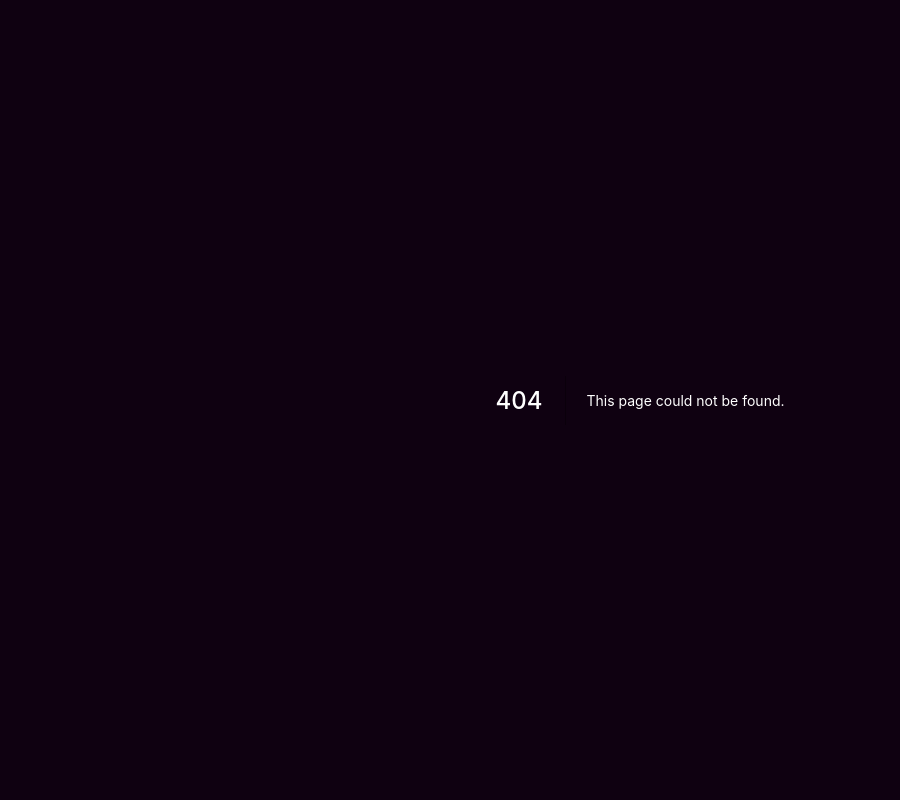
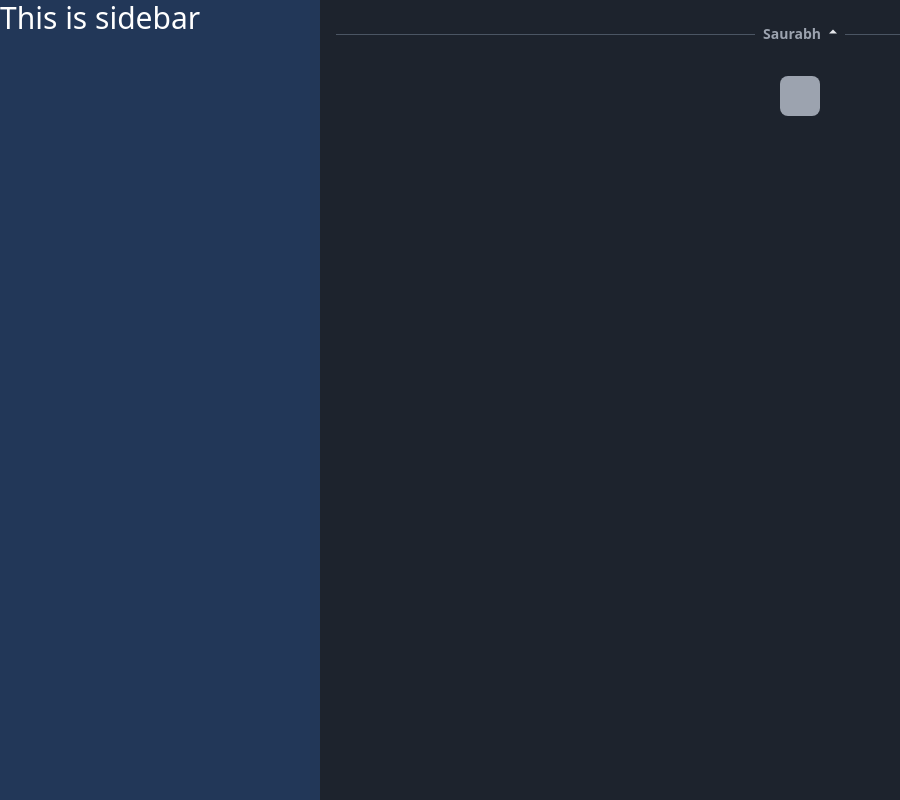
Before and after one commit to saurabhmehta1601/aerx-frontend-clean, a Next.js app: page /profile in a window 1280 px wide. Before the commit this address had no page. Shown: the whole page, without its empty margins (0-900 px from the left). Built offline with nearby package versions, Linux system fonts and the light colour scheme.

Commit message:
feat: add profile page and some components
Components added on profile page are Sidebar, Main , SectionHeading and Card

#8

```diff
--- /dev/null
+++ b/components/Profile/Main/index.js
@@ -0,0 +1,17 @@
+import React from "react";
+import Card from "../../UI/Card";
+import SectionHeading from "../SectionHeading";
+import styles from "./styles.module.css";
+
+const Main = () => {
+  return (
+    <main className={styles.main}>
+      <SectionHeading>Saurabh</SectionHeading>
+      <Card>
+        <div className="rounded-lg bg-gray-400 p-5"></div>
+      </Card>
+    </main>
+  );
+};
+
+export default Main;
--- /dev/null
+++ b/components/Profile/Main/styles.module.css
@@ -0,0 +1,3 @@
+.main {
+  @apply bg-profile-blue-400 h-full w-full p-4 flex flex-col items-center;
+}
--- /dev/null
+++ b/components/Profile/SectionHeading/index.js
@@ -0,0 +1,22 @@
+import React, { useState } from "react";
+import styles from "./styles.module.css";
+
+const SectionHeading = (props) => {
+  const [isExpanded, setIsExpanded] = useState(true);
+  return (
+    <p className={styles.heading}>
+      <div className={styles.line}></div>
+      <div className={styles.title}>
+        {props.children}
+        <span
+          className={`${styles.arrow} ${
+            isExpanded ? styles.arrowUp : styles.arrowDown
+          }`}
+        ></span>
+      </div>
+      <div className={styles.line}></div>
+    </p>
+  );
+};
+
+export default SectionHeading;
--- /dev/null
+++ b/components/Profile/SectionHeading/styles.module.css
@@ -0,0 +1,23 @@
+.heading {
+  @apply flex  w-full bg-transparent items-center;
+}
+
+.line {
+  @apply flex-1 h-px w-full bg-gray-600;
+}
+
+.title {
+  @apply text-sm font-semibold p-2 text-gray-400;
+}
+
+.arrow {
+  @apply ml-2 p-1 bg-gray-200;
+}
+
+.arrowUp {
+  clip-path: polygon(50% 35%, 0 50%, 100% 50%);
+}
+
+.arrowDown {
+  clip-path: polygon(50% 65%, 0 50%, 100% 50%);
+}
--- /dev/null
+++ b/components/Profile/Sidebar/index.js
@@ -0,0 +1,12 @@
+import React from "react";
+import styles from "./styles.module.css";
+
+const Sidebar = (props) => {
+  return (
+    <aside className={styles.sidebar} {...props}>
+      This is sidebar
+    </aside>
+  );
+};
+
+export default Sidebar;
--- /dev/null
+++ b/components/Profile/Sidebar/styles.module.css
@@ -0,0 +1,3 @@
+.sidebar {
+  @apply bg-profile-blue-300 text-3xl h-full w-full;
+}
--- /dev/null
+++ b/components/Profile/index.js
@@ -0,0 +1,19 @@
+import React from "react";
+import Sidebar from "./Sidebar";
+import Main from "./Main";
+import styles from "./styles.module.css";
+
+const ProfilePage = () => {
+  return (
+    <div className={styles.page}>
+      <div className={styles.sidebarContainer}>
+        <Sidebar />
+      </div>
+      <div className={styles.mainContainer}>
+        <Main />
+      </div>
+    </div>
+  );
+};
+
+export default ProfilePage;
--- /dev/null
+++ b/components/Profile/styles.module.css
@@ -0,0 +1,11 @@
+.page {
+  @apply h-screen bg-red-500 flex items-stretch;
+}
+
+.sidebarContainer {
+  @apply bg-pink-500 w-1/4;
+}
+
+.mainContainer {
+  @apply flex-1;
+}
--- /dev/null
+++ b/components/UI/Card/index.js
@@ -0,0 +1,12 @@
+import React from "react";
+import styles from "./styles.module.css";
+
+const Card = (props) => {
+  return (
+    <section className={styles.cardContainer}>
+      <div>{props.children}</div>
+    </section>
+  );
+};
+
+export default Card;
--- /dev/null
+++ b/components/UI/Card/styles.module.css
@@ -0,0 +1,3 @@
+.cardContainer {
+  @apply m-2 p-4;
+}
--- a/pages/index.js
+++ b/pages/index.js
@@ -3,7 +3,7 @@ import HeroSection from "../components/HeroSection";
 import FeaturesSection from "../components/FeaturesSection";
 import NewsLetterSection from "../components/NewsLetterSection";
 import TeamSection from "../components/TeamSection";
-import Layout from "../components/Layout";
+import LayoutSection from "../components/LayoutSection";
 
 export default function Home() {
   <Head>
@@ -11,13 +11,13 @@ export default function Home() {
     <meta name="viewport" content="width=device-width, initial-scale=1" />
   </Head>;
   return (
-    <Layout>
+    <LayoutSection>
       <div className="flex flex-col">
         <HeroSection />
         <FeaturesSection />
         <NewsLetterSection />
         <TeamSection />
       </div>
-    </Layout>
+    </LayoutSection>
   );
 }
--- /dev/null
+++ b/pages/profile.js
@@ -0,0 +1,8 @@
+import React from "react";
+import ProfilePage from "../components/Profile";
+
+const Profile = () => {
+  return <ProfilePage />;
+};
+
+export default Profile;
```
